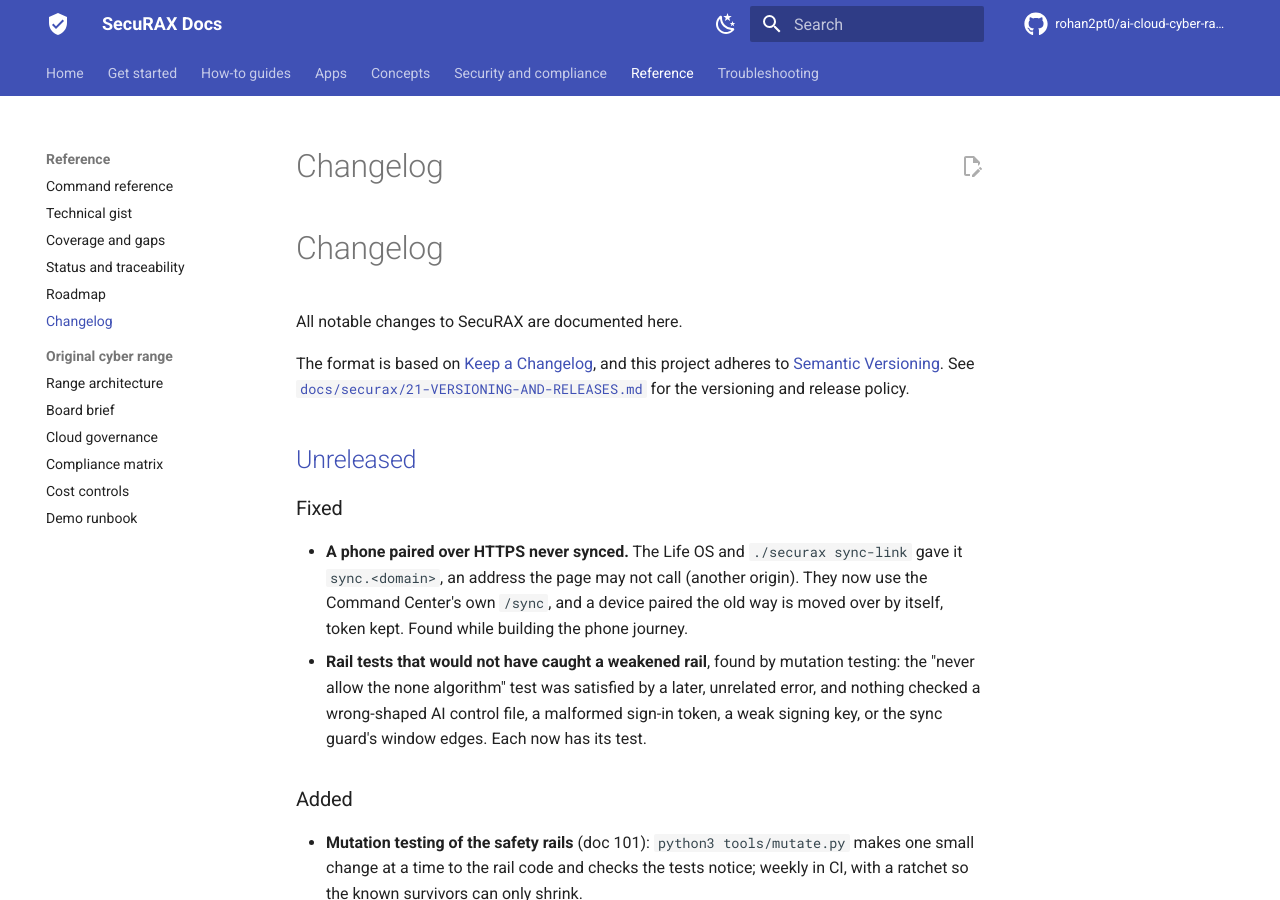
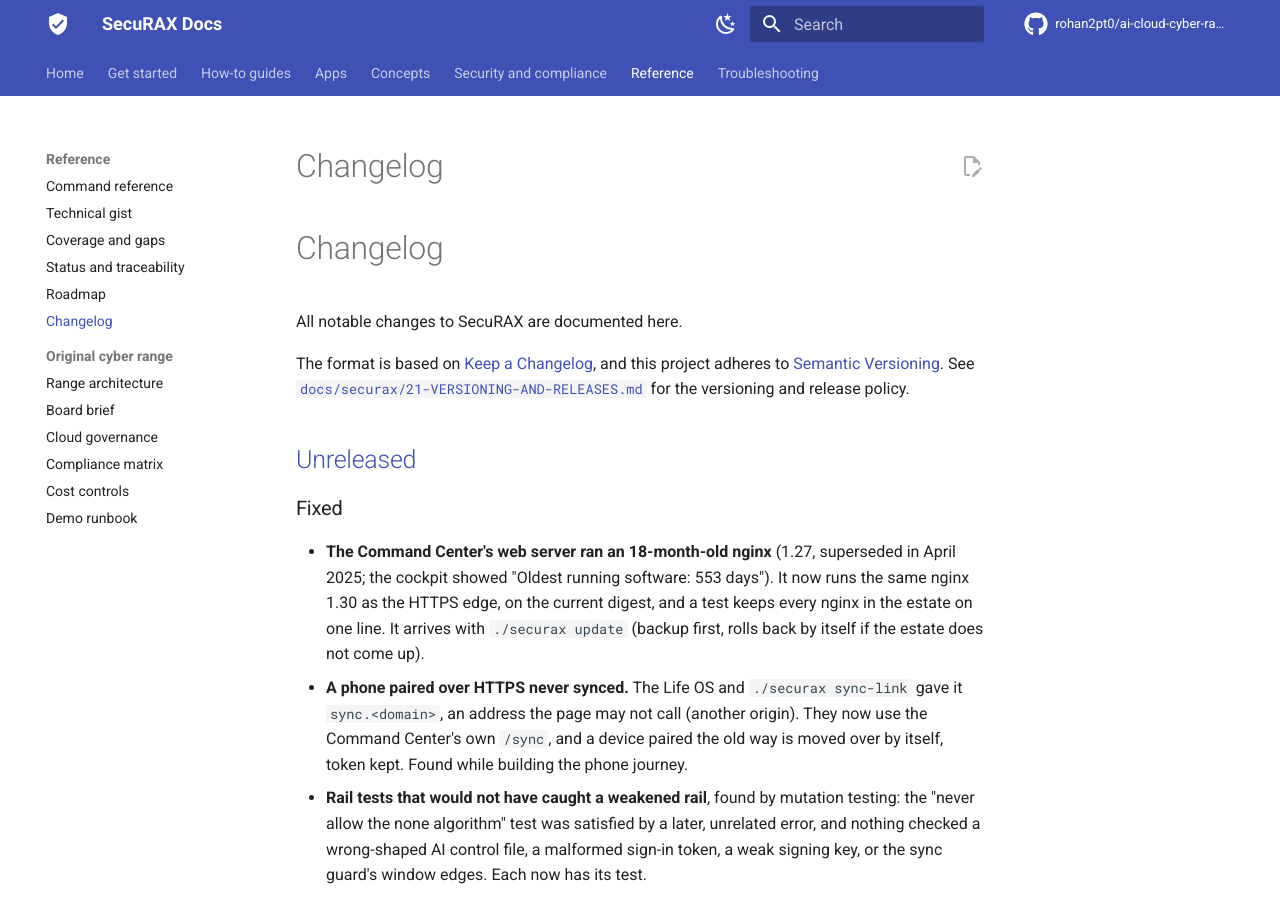
Before and after one commit to rohan2pt0/ai-cloud-cyber-range, an MkDocs documentation site: the page built from docs/reference/changelog.md, in a window 1280 px wide and 900 px high. Built offline with MkDocs 1.6.1 and Material for MkDocs 9.7.7, drawn with Linux system fonts in a browser that asks for light colours; comment, search, counter and statistics services are not loaded.

Commit message:
Command Center web server on nginx 1.30 (was 1.27, superseded April 2025), both nginx pins on the current digest
The cockpit's 'oldest running software' read 553 days for nginx:1.27-alpine: digest pinning had frozen the
Command Center's web server on the old line while the HTTPS edge moved to 1.30. Both now use the current
1.30-alpine digest (the edge's had also moved upstream), and a test keeps every nginx in the estate on one line.

Co-Authored-By: Claude Opus 5.5 <noreply@anthropic.com>
Claude-Session: https://claude.ai/code/session_015FTfQKpAm1o6wRDjK4XHBQ

```diff
--- a/CHANGELOG.md
+++ b/CHANGELOG.md
@@ -9,6 +9,7 @@ for the versioning and release policy.
 
 ## [Unreleased]
 ### Fixed
+- **The Command Center's web server ran an 18-month-old nginx** (1.27, superseded in April 2025; the cockpit showed "Oldest running software: 553 days"). It now runs the same nginx 1.30 as the HTTPS edge, on the current digest, and a test keeps every nginx in the estate on one line. It arrives with `./securax update` (backup first, rolls back by itself if the estate does not come up).
 - **A phone paired over HTTPS never synced.** The Life OS and `./securax sync-link` gave it `sync.<domain>`, an address the page may not call (another origin). They now use the Command Center's own `/sync`, and a device paired the old way is moved over by itself, token kept. Found while building the phone journey.
 - **Rail tests that would not have caught a weakened rail**, found by mutation testing: the "never allow the none algorithm" test was satisfied by a later, unrelated error, and nothing checked a wrong-shaped AI control file, a malformed sign-in token, a weak signing key, or the sync guard's window edges. Each now has its test.
 
```
Also changed, not shown: LESSONS.md (+1 -0 lines), README.md (+1 -1 lines), 3 other files.
